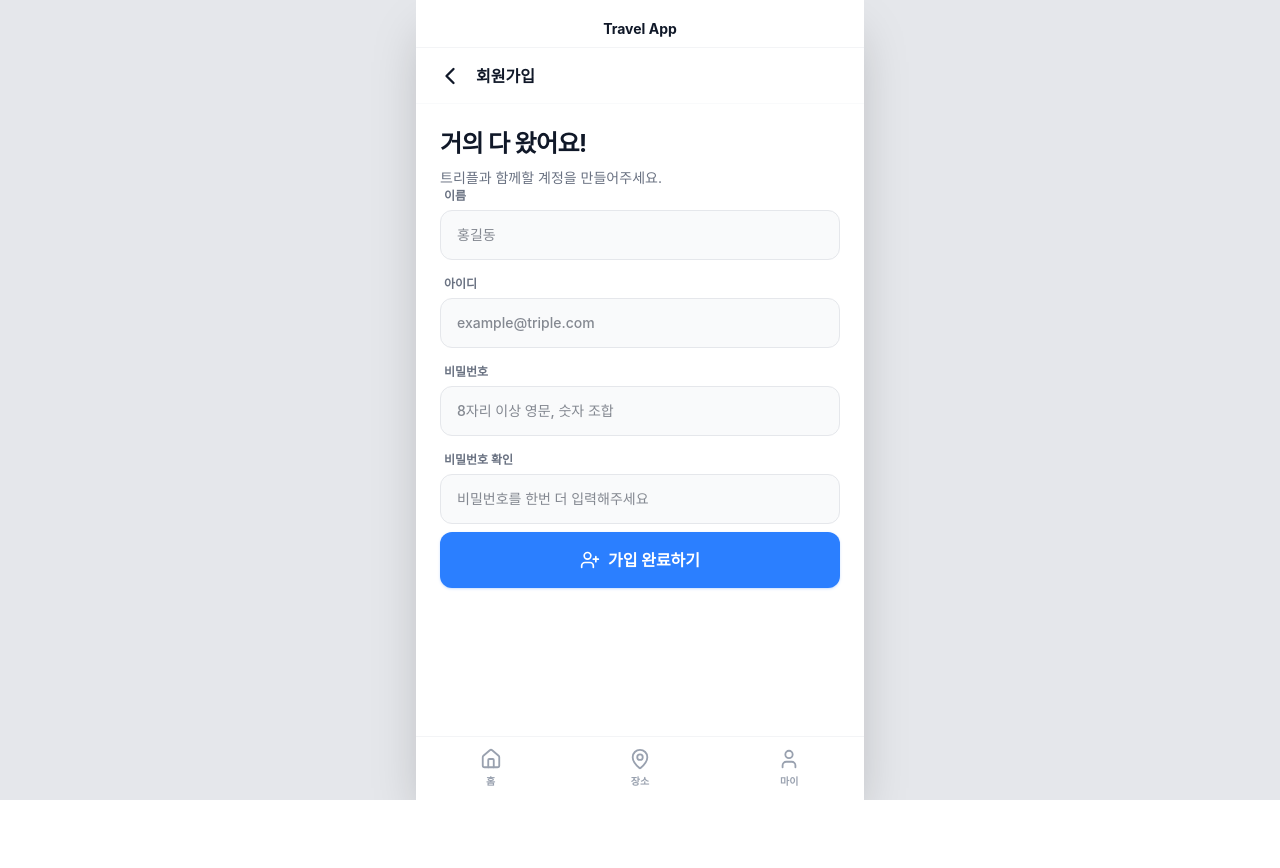
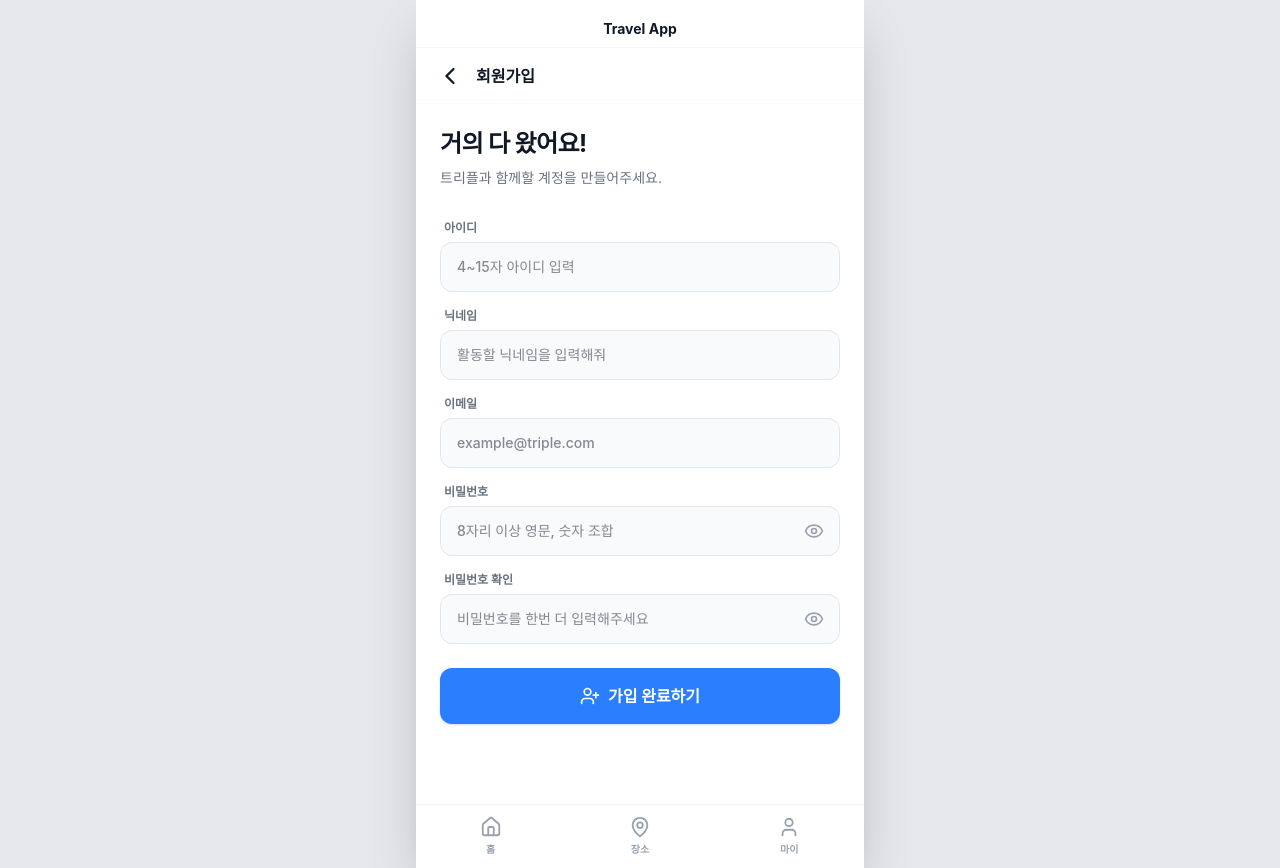
Before and after one commit to junha2020/travel_app_front, a React (Vite) app: page /register in a window 1280 px wide. Before the commit the page ends 800 px from the top, so only its background shows below. Built offline with nearby package versions, Linux system fonts and the light colour scheme.

Commit message:
feat: implement password visibility toggle and form validation in auth pages

```diff
--- a/src/api/authApi.ts
+++ b/src/api/authApi.ts
@@ -7,7 +7,7 @@ import type {
 
 // 공통 axios 인스턴스 생성
 const api = axios.create({
-  baseURL: "http://localhost:8080/api",
+  baseURL: "/api",
   headers: {
     "Content-Type": "application/json",
   },
@@ -37,15 +37,15 @@ export const register = async (
   signUpData: UserSignUpRequestDTO,
 ): Promise<UserResponseDTO> => {
   const response = await api.post<UserResponseDTO>(
-    "users/register",
+    "/users/register",
     signUpData,
   );
   return response.data;
 };
 
 // 내 정보 가져오기 API
-export const getMe = async (): Promise<UserResponseDTO> => {
-  const response = await api.get<UserResponseDTO>("/users/me");
+export const getMe = async (userId: number): Promise<UserResponseDTO> => {
+  const response = await api.get<UserResponseDTO>(`/users/me?userId=${userId}`);
   return response.data;
 };
 
--- a/src/pages/LoginPage.tsx
+++ b/src/pages/LoginPage.tsx
@@ -3,11 +3,12 @@ import { useMutation } from "@tanstack/react-query";
 import { authApi } from "../api/authApi";
 import { useAuthStore } from "../store/useAuthStore";
 import { AxiosError } from "axios";
-import { Compass, LogIn } from "lucide-react";
+import { Compass, LogIn, Eye, EyeOff } from "lucide-react";
 import { useNavigate } from "react-router-dom";
 
 const LoginPage = () => {
   const [formData, setFormData] = useState({ userName: "", password: "" });
+  const [isPasswordVisible, setIsPasswordVisible] = useState(false);
   const setUser = useAuthStore((state) => state.setUser);
   const navigate = useNavigate();
 
@@ -27,6 +28,14 @@ const LoginPage = () => {
     },
   });
 
+  const handleChange = (e: React.ChangeEvent<HTMLInputElement>) => {
+    const { name, value } = e.target;
+    setFormData((prev) => ({
+      ...prev,
+      [name]: value,
+    }));
+  };
+
   const handleSubmit = async (e: React.FormEvent) => {
     e.preventDefault();
     loginMutation.mutate(formData);
@@ -43,23 +52,48 @@ const LoginPage = () => {
         <br />
         계획해보세요.
       </p>
-      <div className="w-full flex flex-col gap-3">
+
+      <form onSubmit={handleSubmit} className="w-full flex flex-col gap-3">
         <input
           type="text"
+          name="userName"
+          value={formData.userName}
+          onChange={handleChange}
           placeholder="아이디"
           className="w-full bg-gray-50 border border-gray-200 rounded-xl px-4 py-3.5 text-sm font-medium focus:outline-none focus:border-blue-500 focus:bg-white transition-colors"
+          required
         />
-        <input
-          type="password"
-          placeholder="비밀번호"
-          className="w-full bg-gray-50 border border-gray-200 rounded-xl px-4 py-3.5 text-sm font-medium focus:outline-none focus:border-blue-500 focus:bg-white transition-colors"
-        />
-        <button className="w-full bg-blue-500 text-white font-bold rounded-xl py-3.5 mt-4 hover:bg-blue-600 active:scale-[0.98] transition-all flex justify-center items-center gap-2">
+
+        <div className="relative">
+          <input
+            type={isPasswordVisible ? "text" : "password"}
+            name="password"
+            value={formData.password}
+            onChange={handleChange}
+            placeholder="비밀번호"
+            className="w-full bg-gray-50 border border-gray-200 rounded-xl px-4 py-3.5 text-sm font-medium focus:outline-none focus:border-blue-500 focus:bg-white transition-colors pr-12"
+            required
+          />
+          <button
+            type="button"
+            onClick={() => setIsPasswordVisible(!isPasswordVisible)}
+            className="absolute right-4 top-1/2 -translate-y-1/2 text-gray-400 hover:text-gray-600 transition-colors"
+          >
+            {isPasswordVisible ? <EyeOff size={20} /> : <Eye size={20} />}
+          </button>
+        </div>
+
+        <button
+          type="submit"
+          className="w-full bg-blue-500 text-white font-bold rounded-xl py-3.5 mt-4 hover:bg-blue-600 active:scale-[0.98] transition-all flex justify-center items-center gap-2 shadow-sm shadow-blue-500/20"
+        >
           <LogIn size={18} />
-          로그인
+          {loginMutation.isPending ? "로그인 중..." : "로그인"}
         </button>
+
         <div className="flex justify-center gap-4 mt-4 text-xs font-bold text-gray-400">
           <button
+            type="button"
             onClick={() => navigate("/find-account")}
             className="hover:text-gray-600"
           >
@@ -67,13 +101,14 @@ const LoginPage = () => {
           </button>
           <span>|</span>
           <button
+            type="button"
             onClick={() => navigate("/register")}
             className="hover:text-gray-600 text-blue-500"
           >
             회원가입
           </button>
         </div>
-      </div>
+      </form>
     </div>
   );
 };
--- a/src/pages/MyPlansPage.tsx
+++ b/src/pages/MyPlansPage.tsx
@@ -1,5 +1,6 @@
 import { CalendarPlus, ChevronLeft, Plane } from "lucide-react";
 import { useNavigate } from "react-router-dom";
+import { useAuthStore } from "../store/useAuthStore";
 
 const MyPlansPage = () => {
   const navigate = useNavigate();
--- a/src/pages/RegisterPage.tsx
+++ b/src/pages/RegisterPage.tsx
@@ -2,7 +2,7 @@ import { useState } from "react";
 import { useNavigate } from "react-router-dom";
 import type { UserSignUpRequestDTO } from "../types/userTypes";
 import { register } from "../api/authApi";
-import { ChevronLeft, UserPlus } from "lucide-react";
+import { ChevronLeft, UserPlus, Eye, EyeOff } from "lucide-react";
 
 const RegisterPage = () => {
   const [userName, setUserName] = useState("");
@@ -20,6 +20,12 @@ const RegisterPage = () => {
   const handleSubmit = async (e: React.FormEvent<HTMLFormElement>) => {
     e.preventDefault();
     setError("");
+
+    if (password !== confirmPassword) {
+      setError("비밀번호가 일치하지 않아요.");
+      return;
+    }
+
     setIsLoading(true);
 
     try {
@@ -60,58 +66,112 @@ const RegisterPage = () => {
           <h1 className="text-2xl font-bold text-gray-900 mb-2 tracking-tight">
             거의 다 왔어요!
           </h1>
-          <p className="text-gray-500 text-sm">
+          <p className="text-gray-500 text-sm mb-8">
             트리플과 함께할 계정을 만들어주세요.
           </p>
 
           {/* 입력 폼 */}
-          <div className="flex flex-col gap-4">
-            <div>
-              <label className="block text-xs font-bold text-gray-500 mb-1.5 ml-1">
-                이름
-              </label>
-              <input
-                type="text"
-                placeholder="홍길동"
-                className="w-full bg-gray-50 border border-gray-200 rounded-xl px-4 py-3.5 text-sm font-medium focus:outline-none focus:border-blue-500 focus:bg-white transition-colors"
-              />
-            </div>
+          <form onSubmit={handleSubmit} className="flex flex-col gap-4">
             <div>
               <label className="block text-xs font-bold text-gray-500 mb-1.5 ml-1">
                 아이디
               </label>
               <input
+                type="text"
+                value={userName}
+                onChange={(e) => setUserName(e.target.value)}
+                placeholder="4~15자 아이디 입력"
+                className="w-full bg-gray-50 border border-gray-200 rounded-xl px-4 py-3.5 text-sm font-medium focus:outline-none focus:border-blue-500 focus:bg-white transition-colors"
+                required
+              />
+            </div>
+
+            <div>
+              <label className="block text-xs font-bold text-gray-500 mb-1.5 ml-1">
+                닉네임
+              </label>
+              <input
+                type="text"
+                value={nickName}
+                onChange={(e) => setNickName(e.target.value)}
+                placeholder="활동할 닉네임을 입력해줘"
+                className="w-full bg-gray-50 border border-gray-200 rounded-xl px-4 py-3.5 text-sm font-medium focus:outline-none focus:border-blue-500 focus:bg-white transition-colors"
+                required
+              />
+            </div>
+
+            <div>
+              <label className="block text-xs font-bold text-gray-500 mb-1.5 ml-1">
+                이메일
+              </label>
+              <input
                 type="email"
+                value={email}
+                onChange={(e) => setEmail(e.target.value)}
                 placeholder="example@triple.com"
                 className="w-full bg-gray-50 border border-gray-200 rounded-xl px-4 py-3.5 text-sm font-medium focus:outline-none focus:border-blue-500 focus:bg-white transition-colors"
+                required
               />
             </div>
-            <div>
+
+            <div className="relative">
               <label className="block text-xs font-bold text-gray-500 mb-1.5 ml-1">
                 비밀번호
               </label>
+              <div className="relative">
                 <input
-                type="password"
+                  type={isPasswordVisible ? "text" : "password"}
+                  value={password}
+                  onChange={(e) => setPassword(e.target.value)}
                   placeholder="8자리 이상 영문, 숫자 조합"
-                className="w-full bg-gray-50 border border-gray-200 rounded-xl px-4 py-3.5 text-sm font-medium focus:outline-none focus:border-blue-500 focus:bg-white transition-colors"
+                  className="w-full bg-gray-50 border border-gray-200 rounded-xl px-4 py-3.5 text-sm font-medium focus:outline-none focus:border-blue-500 focus:bg-white transition-colors pr-12"
+                  required
                 />
+                <button
+                  type="button"
+                  onClick={() => setIsPasswordVisible(!isPasswordVisible)}
+                  className="absolute right-4 top-1/2 -translate-y-1/2 text-gray-400 hover:text-gray-600 transition-colors"
+                >
+                  {isPasswordVisible ? <EyeOff size={20} /> : <Eye size={20} />}
+                </button>
               </div>
-            <div>
+            </div>
+
+            <div className="relative">
               <label className="block text-xs font-bold text-gray-500 mb-1.5 ml-1">
                 비밀번호 확인
               </label>
+              <div className="relative">
                 <input
-                type="password"
+                  type={isPasswordVisible ? "text" : "password"}
+                  value={confirmPassword}
+                  onChange={(e) => setConfirmPassword(e.target.value)}
                   placeholder="비밀번호를 한번 더 입력해주세요"
-                className="w-full bg-gray-50 border border-gray-200 rounded-xl px-4 py-3.5 text-sm font-medium focus:outline-none focus:border-blue-500 focus:bg-white transition-colors"
+                  className="w-full bg-gray-50 border border-gray-200 rounded-xl px-4 py-3.5 text-sm font-medium focus:outline-none focus:border-blue-500 focus:bg-white transition-colors pr-12"
+                  required
                 />
+                <button
+                  type="button"
+                  onClick={() => setIsPasswordVisible(!isPasswordVisible)}
+                  className="absolute right-4 top-1/2 -translate-y-1/2 text-gray-400 hover:text-gray-600 transition-colors"
+                >
+                  {isPasswordVisible ? <EyeOff size={20} /> : <Eye size={20} />}
+                </button>
               </div>
             </div>
+
+            {/* 에러 메시지 표시 영역 */}
+            {error && <p className="text-red-500 text-xs ml-1">{error}</p>}
+
             {/* 가입 버튼 */}
-          <button className="w-full bg-blue-500 text-white font-bold rounded-xl py-4 mt-2 hover:bg-blue-600 active:scale-[0.98] transition-all flex justify-center items-center gap-2 shadow-sm shadow-blue-500/20">
+            <button
+              type="submit"
+              className="w-full bg-blue-500 text-white font-bold rounded-xl py-4 mt-2 hover:bg-blue-600 active:scale-[0.98] transition-all flex justify-center items-center gap-2 shadow-sm shadow-blue-500/20"
+            >
               <UserPlus size={20} />
-            가입 완료하기
+              {isLoading ? "가입 중..." : "가입 완료하기"}
             </button>
+          </form>
         </div>
       </div>
     </div>
```
Lines whose indentation alone changed are shown as unchanged.
